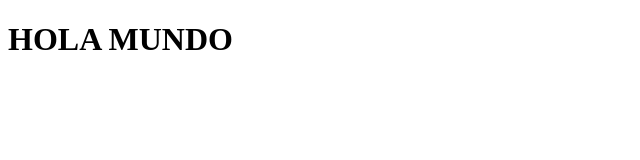
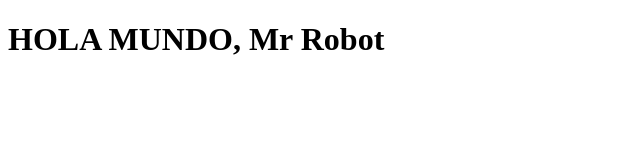
Before and after one commit to Manny-27/ProyectoDemoCursoPrework, a plain HTML site: page index.html in a window 1280 px wide. Shown: the whole page, without its empty margins (0-640 px from the left). Drawn offline with Linux system fonts and the light colour scheme.

Commit message:
Cambios en el index

```diff
--- a/index.html
+++ b/index.html
@@ -7,6 +7,6 @@
     <title>Prueba</title>
 </head>
 <body>
-    <h1>HOLA MUNDO</h1>
+    <h1>HOLA MUNDO, Mr Robot</h1>
 </body>
 </html>
```
